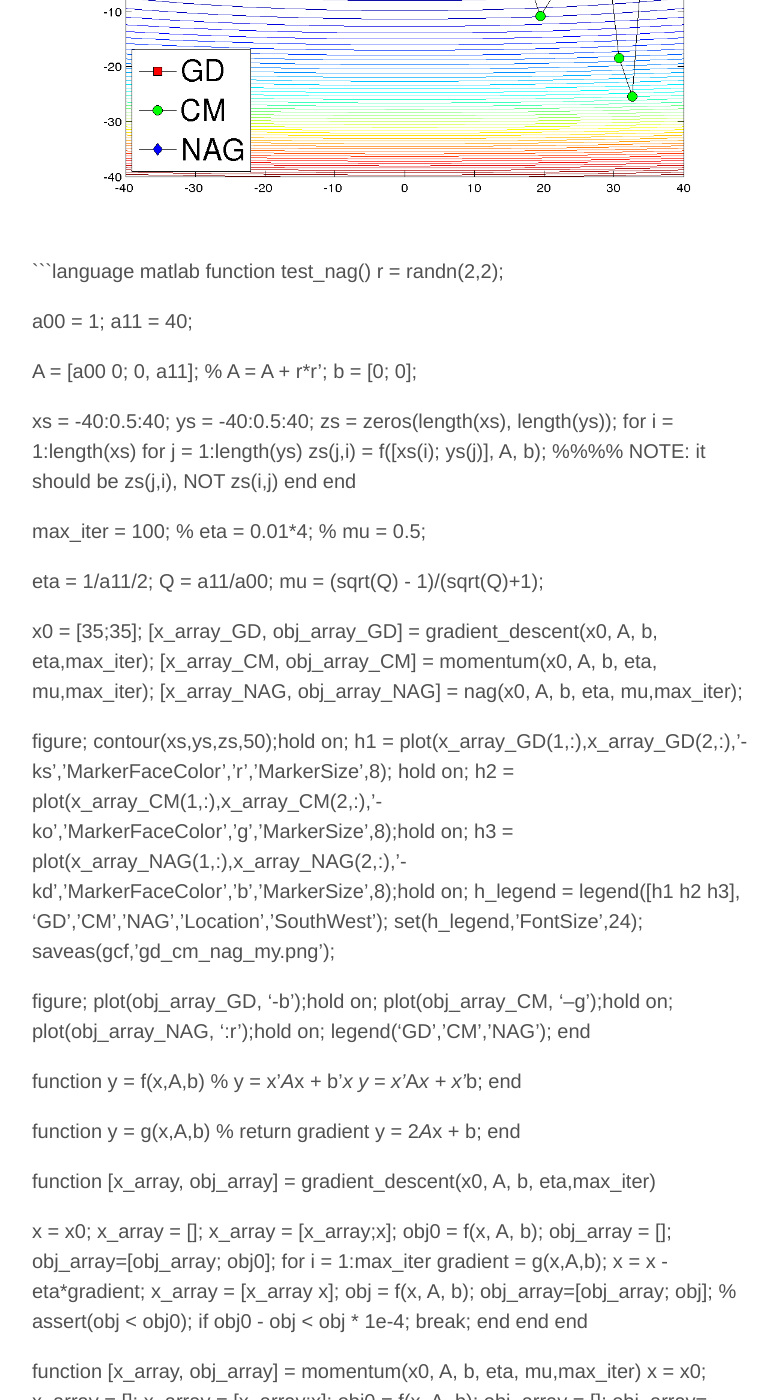
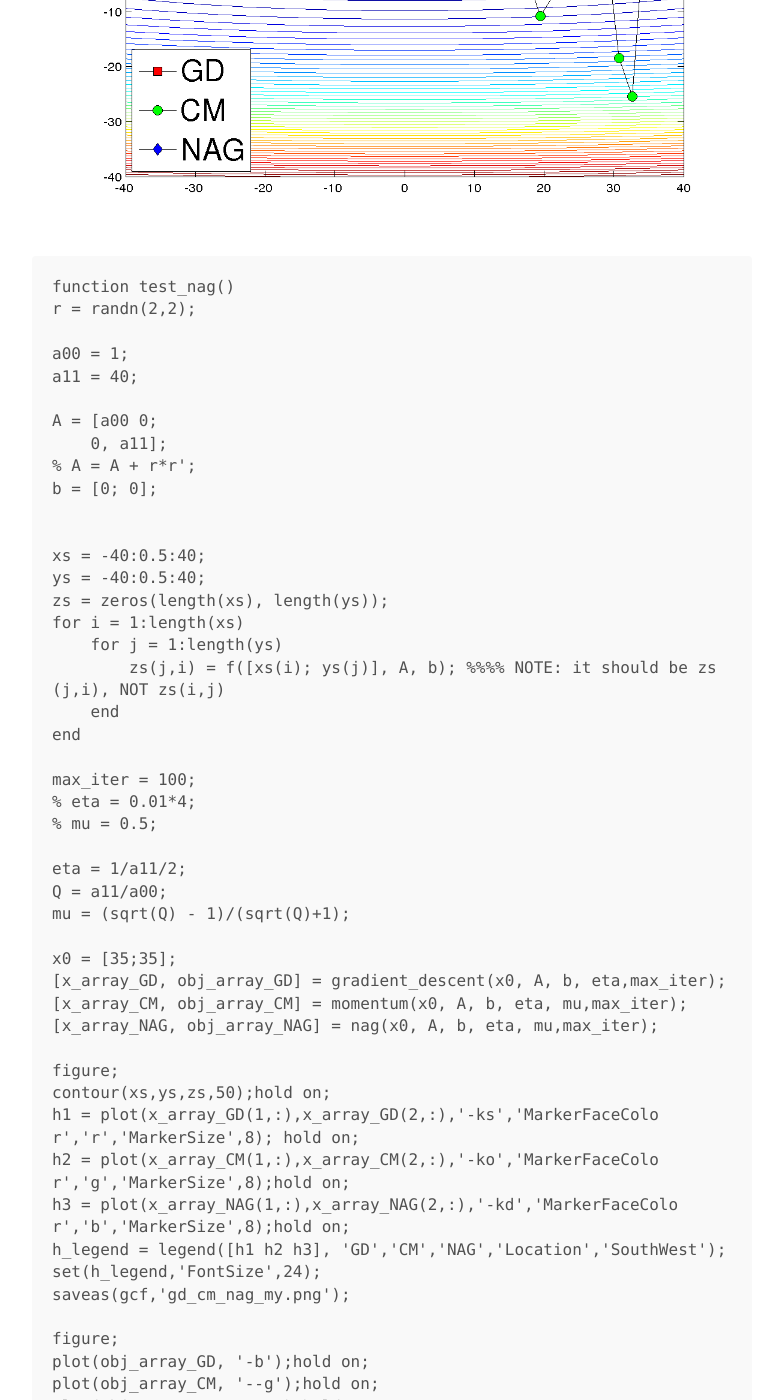
Before and after one commit to bjsc/cswhjiang.github.io, a Jekyll site: the page built from _posts/2015-07-31-nag-and-cm.md, in a window 1280 px wide and 1400 px high, scrolled down 1649 px. Shown: the whole window, without its empty margins (248-1025 px from the left). Built offline with Jekyll 4.4.1, drawn with Linux system fonts in a browser that asks for light colours; formulas are drawn with MathJax 3; comment, search, counter and statistics services are not loaded; some of the changed text lies outside the part shown.

Commit message:
fix code

````diff
--- a/_posts/2015-07-31-nag-and-cm.md
+++ b/_posts/2015-07-31-nag-and-cm.md
@@ -57,7 +57,7 @@ $$
 ![nag和cm的比较](/figures/gd_cm_nag_my.png)
 
 
-```language matlab
+```
 function test_nag()
 r = randn(2,2);
 
````
